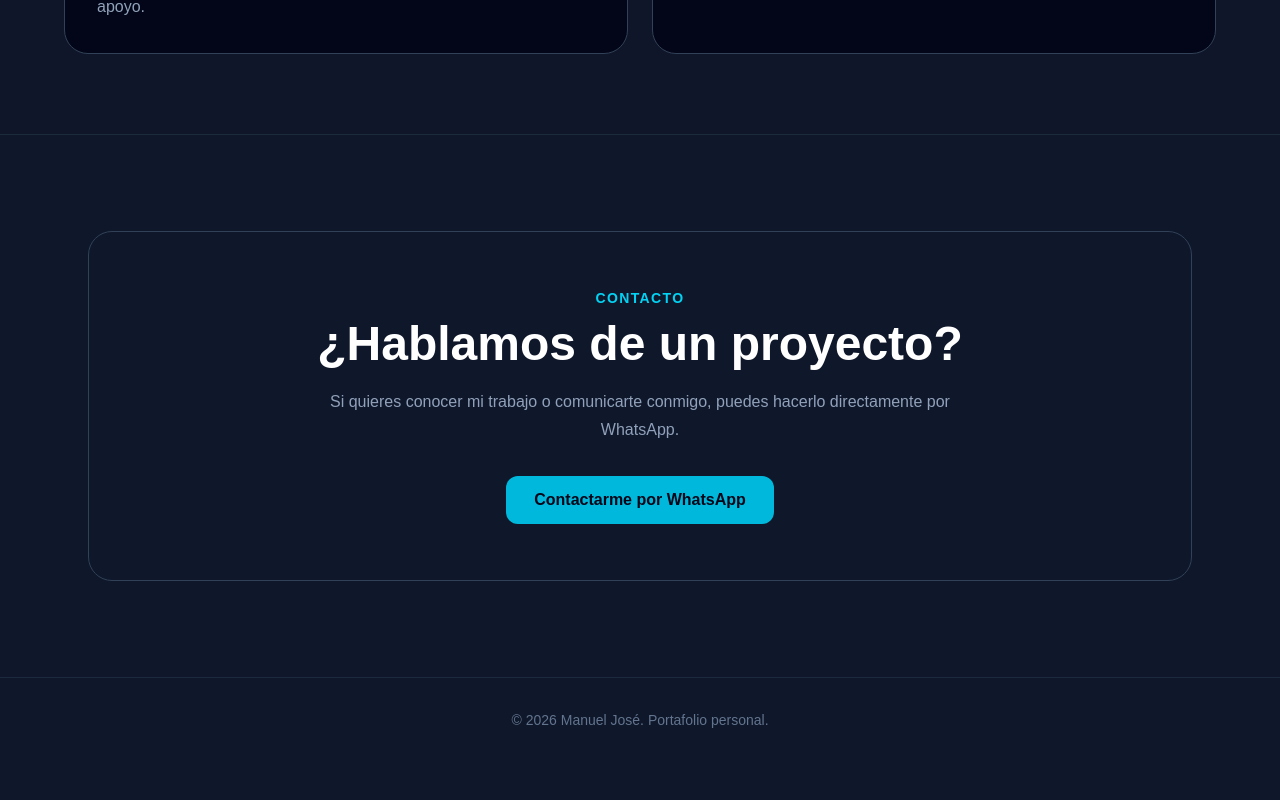
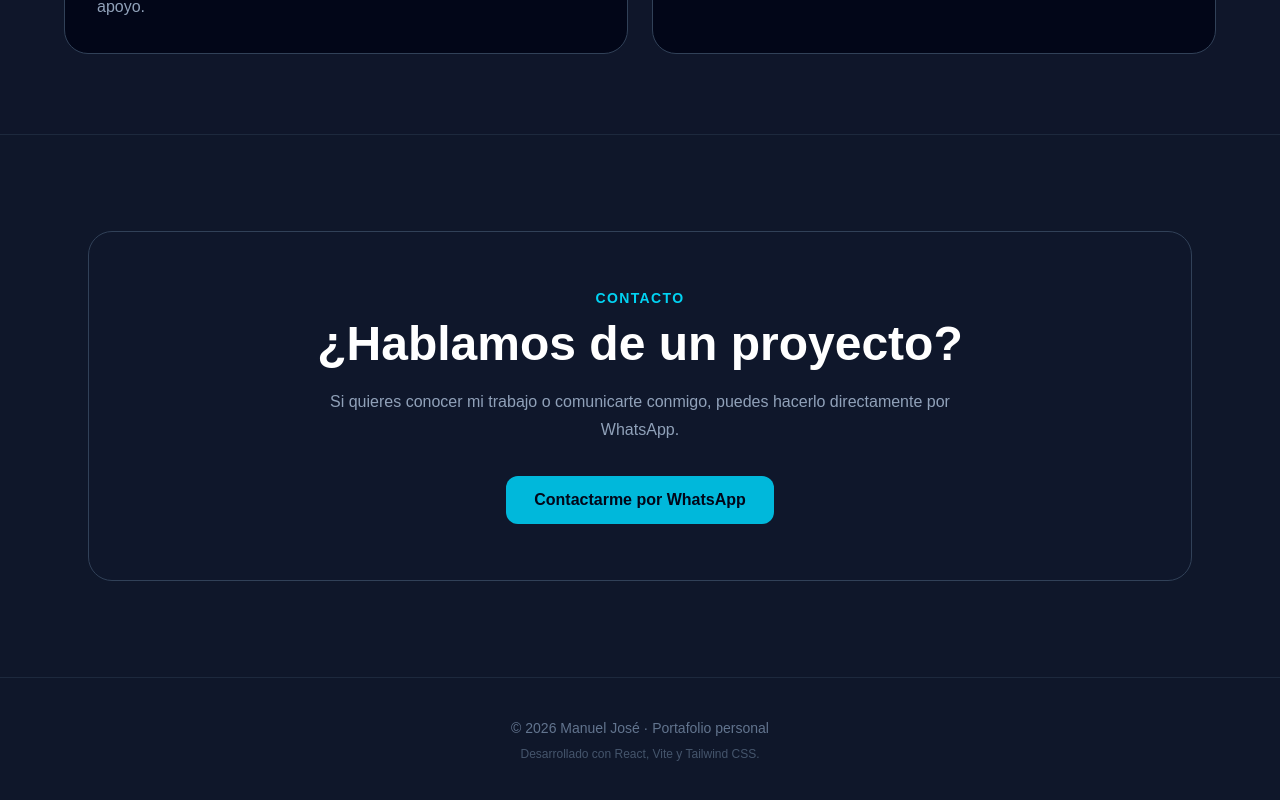
Before and after one commit to manuelhormiga06-a11y/Portafolio, a React (Vite) app: page / in a window 1280 px wide. Shown: the part 2330-3130 px from the top of the page. Before the commit the page ends 3092 px from the top, so only its background shows below. Built offline with nearby package versions, Linux system fonts and the light colour scheme.

Commit message:
Mejorar Footer.jsx

```diff
--- a/src/components/Footer.jsx
+++ b/src/components/Footer.jsx
@@ -1,7 +1,12 @@
 function Footer() {
   return (
-    <footer className="border-t border-slate-800 px-6 py-8 text-center text-sm text-slate-500">
-      <p>© {new Date().getFullYear()} Manuel José. Portafolio personal.</p>
+    <footer className="border-t border-slate-800 px-6 py-10 text-center">
+      <p className="text-sm text-slate-500">
+        © {new Date().getFullYear()} Manuel José · Portafolio personal
+      </p>
+      <p className="mt-2 text-xs text-slate-600">
+        Desarrollado con React, Vite y Tailwind CSS.
+      </p>
     </footer>
   )
 }
```
